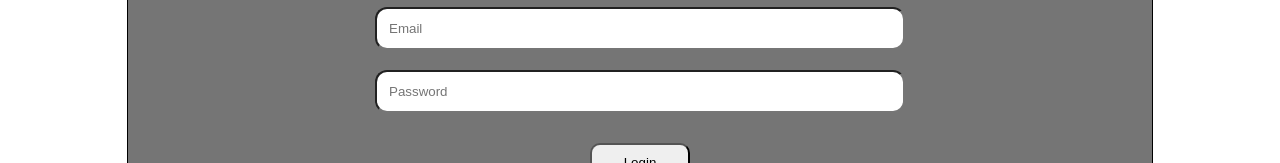
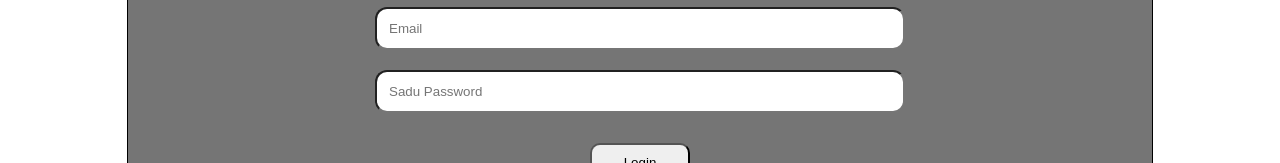
Before and after one commit to sadutdy/kadeeja-tutorial, a React (Create React App) app: page / in a window 1280 px wide. Shown: the part 406-569 px from the top of the page. Built offline with nearby package versions, Linux system fonts and the light colour scheme.

Commit message:
Sadu-dev changes
Placeholder changed to Sadu password

-This commit was done to introduce git branches

```diff
--- a/src/screens/Auth/Login.js
+++ b/src/screens/Auth/Login.js
@@ -73,7 +73,7 @@ const Login = () => {
         <input
           className="input-box"
           type="password"
-          placeholder="Password"
+          placeholder="Sadu Password"
           value={password}
           onChange={handlePasswordChange}
           data-testid="login-password"
--- a/src/screens/User/Welcome.js
+++ b/src/screens/User/Welcome.js
@@ -21,7 +21,7 @@ const Welcome = () => {
         style={{ backgroundColor: getBgColor() }}
       >
         <UserNavBar title={'home'} />
-
+        <h3>Sadu Home</h3>
         <div className="profile-body">
           <img className="user-image" src={UserAvatar} alt="user-avatar" />
           <span data-testid="user-welcome-span">
```
Lines whose indentation alone changed are shown as unchanged.
